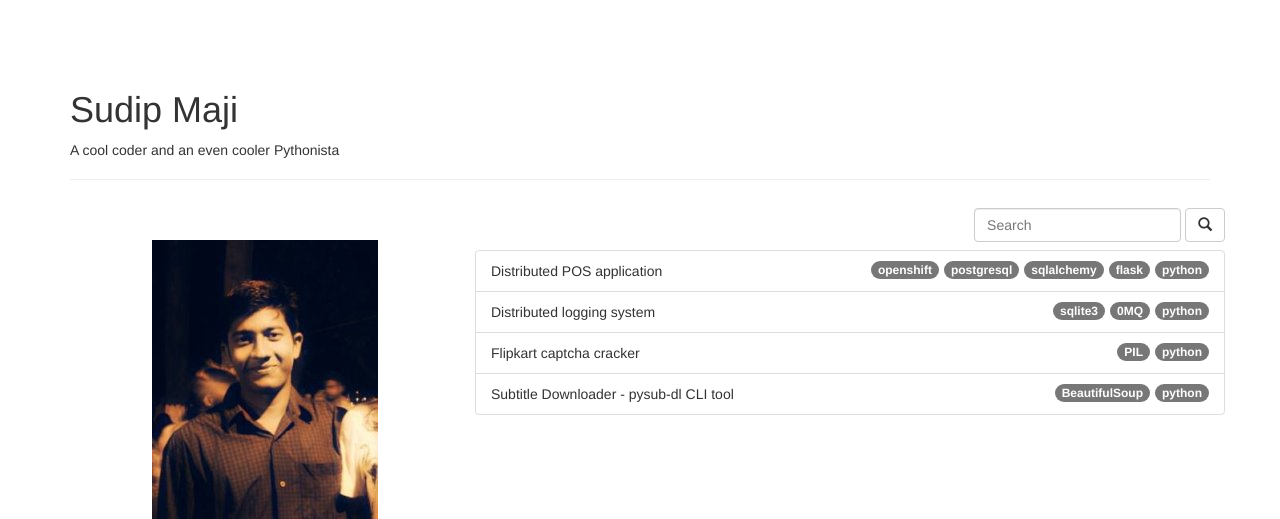
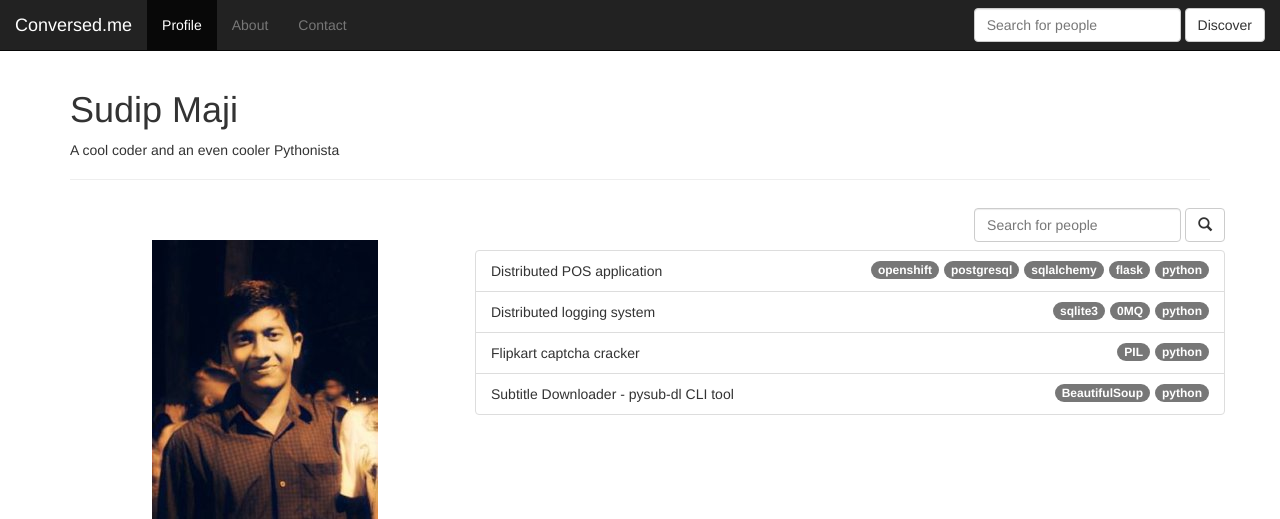
Before and after one commit to iamsudip/aboutme, a Flask app: page /iamsudip/ in a window 1280 px wide. Shown: the top 519 px of the page. Run offline with Flask 2, Linux system fonts and the light colour scheme; data comes from the database, SQL or seed files in the repository; some libraries are stand-ins or nearby versions.

Commit message:
Added navbar and fixed markup

```diff
--- a/aboutme/main.py
+++ b/aboutme/main.py
@@ -19,8 +19,8 @@ class Users(db.Model):
     tagline = db.Column(db.String(255))
     bio = db.Column(db.Text)
     avatar = db.Column(db.String(255))
-    def __init__(self, username = None, password = None, email = None, firstname = None, lastname = None,
-        tagline = None, bio = None, avatar = None):
+    def __init__(self, username=None, password=None, email=None, firstname=None, \
+        lastname=None, tagline=None, bio=None, avatar=None):
         self.username = username
         self.email = email
         self.firstname = firstname
@@ -43,11 +43,11 @@ def index(username=None):
         user.firstname = 'Shaktimaan, is that you?'
         user.lastname = ''
         user.tagline = 'You are very special, you\'ll never be forgotten!'
-        user.bio = 'Explain to the rest of the world, why you are the very most unique person to look at!'
+        user.bio = 'Explain the rest of the world, why you are the most unique person to look at!'
         user.avatar = '/static/Shaktimaan.jpg'
-        return render_template('aboutme.html', page_title = 'Claim this name: '+ username, user = user)
+        return render_template('aboutme.html', page_title='Claim this name: '+ username, user=user)
 
-    return render_template('aboutme.html', page_title = user.firstname+' '+user.lastname, user = user)
+    return render_template('aboutme.html', page_title=user.firstname+' '+user.lastname, user=user)
 
 def dbinit():
     db.drop_all()
--- a/aboutme/templates/aboutme.html
+++ b/aboutme/templates/aboutme.html
@@ -1,4 +1,5 @@
 {% extends "base.html" %}
+
 {% block content %}
 
 <div class="page-header">
@@ -7,22 +8,23 @@
 </div>
 <div class="container">
     <div class="row">
-	<form class="navbar-form navbar-right" role="search">
-          <div class="form-group">
-            <input type="text" class="form-control" placeholder="Search">
-          </div>
-          <button type="submit" class="btn btn-default">
-          	<span class="glyphicon glyphicon-search"></span>
-          </button>
-    </form>
-
+        <!-- left column -->
         <div class="col-sm-4">
             <div class="starter-template">
               <img src="{{user.avatar}}">
               <div align="justify">{{ user.bio }}</div>
             </div>
+        </div> <!-- /.col-sm-4-->
+        <!-- search field -->
+        <form class="navbar-form navbar-right" role="search">
+            <div class="form-group">
+                <input type="text" class="form-control" placeholder="Search for people">
             </div>
-
+            <button type="submit" class="btn btn-default">
+                <span class="glyphicon glyphicon-search"></span>
+            </button>
+        </form> <!-- end search field-->
+        <!-- right column -->
         <div class="col-sm-8">
             <ul class="list-group">
                 <li class="list-group-item">Distributed POS application<span class="badge badge-important">python</span><span class="badge badge-success">flask</span><span class="badge badge-success">sqlalchemy</span><span class="badge badge-success">postgresql</span><span class="badge badge-success">openshift</span></li>
@@ -32,6 +34,6 @@
             </ul>
         </div>  <!-- /.col-sm-8-->
     </div>
+</div>
 
-</div>
 {% endblock %}
--- a/aboutme/templates/base.html
+++ b/aboutme/templates/base.html
@@ -19,9 +19,9 @@
     </head>
 
     <body>
-  	<!--
+
         <div class="navbar navbar-inverse navbar-fixed-top" role="navigation">
-      <div class="container">
+            <div class="container-fluid">
                 <div class="navbar-header">
                     <button type="button" class="navbar-toggle" data-toggle="collapse" data-target=".navbar-collapse">
                         <span class="sr-only">Toggle navigation</span>
@@ -29,18 +29,26 @@
                         <span class="icon-bar"></span>
                         <span class="icon-bar"></span>
                     </button>
-          <a class="navbar-brand" href="#">Project name</a>
+                    <a class="navbar-brand" href="/">Conversed.me</a>
                 </div>
                 <div class="collapse navbar-collapse">
                     <ul class="nav navbar-nav">
-            <li class="active"><a href="#">Home</a></li>
+                        <li class="active"><a href="{{username}}">Profile</a></li>
                         <li><a href="#about">About</a></li>
                         <li><a href="#contact">Contact</a></li>
                     </ul>
+                    <!-- navbar search field -->
+                    <form class="navbar-form navbar-right" role="search">
+                        <div class="form-group">
+                            <input type="text" class="form-control" placeholder="Search for people">
+                        </div>
+                        <button type="submit" class="btn btn-default">Discover</button>
+                    </form>
                 </div>
             </div>
+
         </div>
-    -->
+
 
         <div class="container">
 
```
Also changed, not shown: aboutme/templates/index.html (indentation only). Lines whose indentation alone changed are shown as unchanged.
